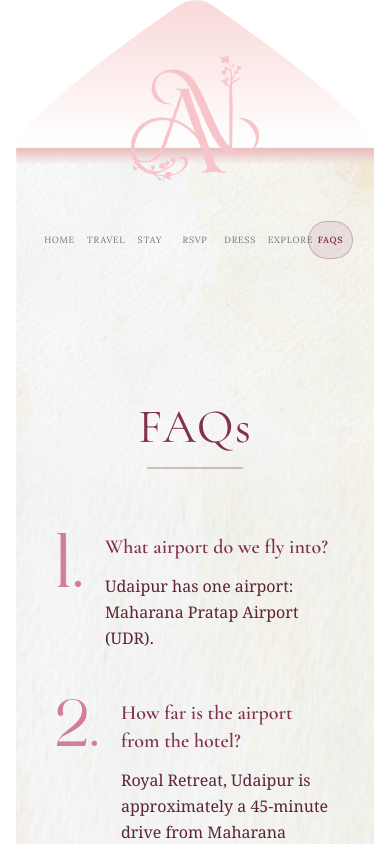
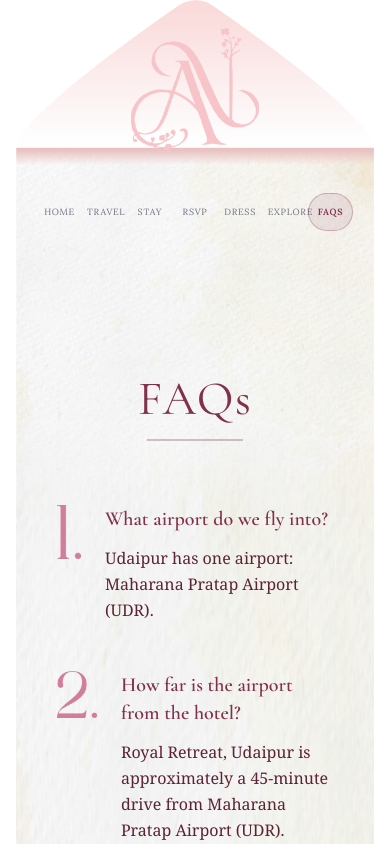
Before and after one commit to aditya-ai03/Wedding-website, a React (Vite) app: page /faqs in a window 390 px wide. Shown: the top 844 px of the page. Built offline with nearby package versions, Linux system fonts and the light colour scheme; the HTML template or start-up script is replaced by a standard one; a web font is replaced by a local one.

Commit message:
Update WeddingHeader.tsx

```diff
--- a/src/components/WeddingHeader.tsx
+++ b/src/components/WeddingHeader.tsx
@@ -53,7 +53,8 @@ const WeddingHeader = ({
     transform
     translate-y-4 md:-translate-y-28
     transition-transform duration-700
-  mt-4 md:mt-10
+    md:mt-10
+    ${useTopLogo ? "-mt-3" : "mt-4"}
     `,
     logoContainerClassName
   )}
```
Lines whose indentation alone changed are shown as unchanged.
